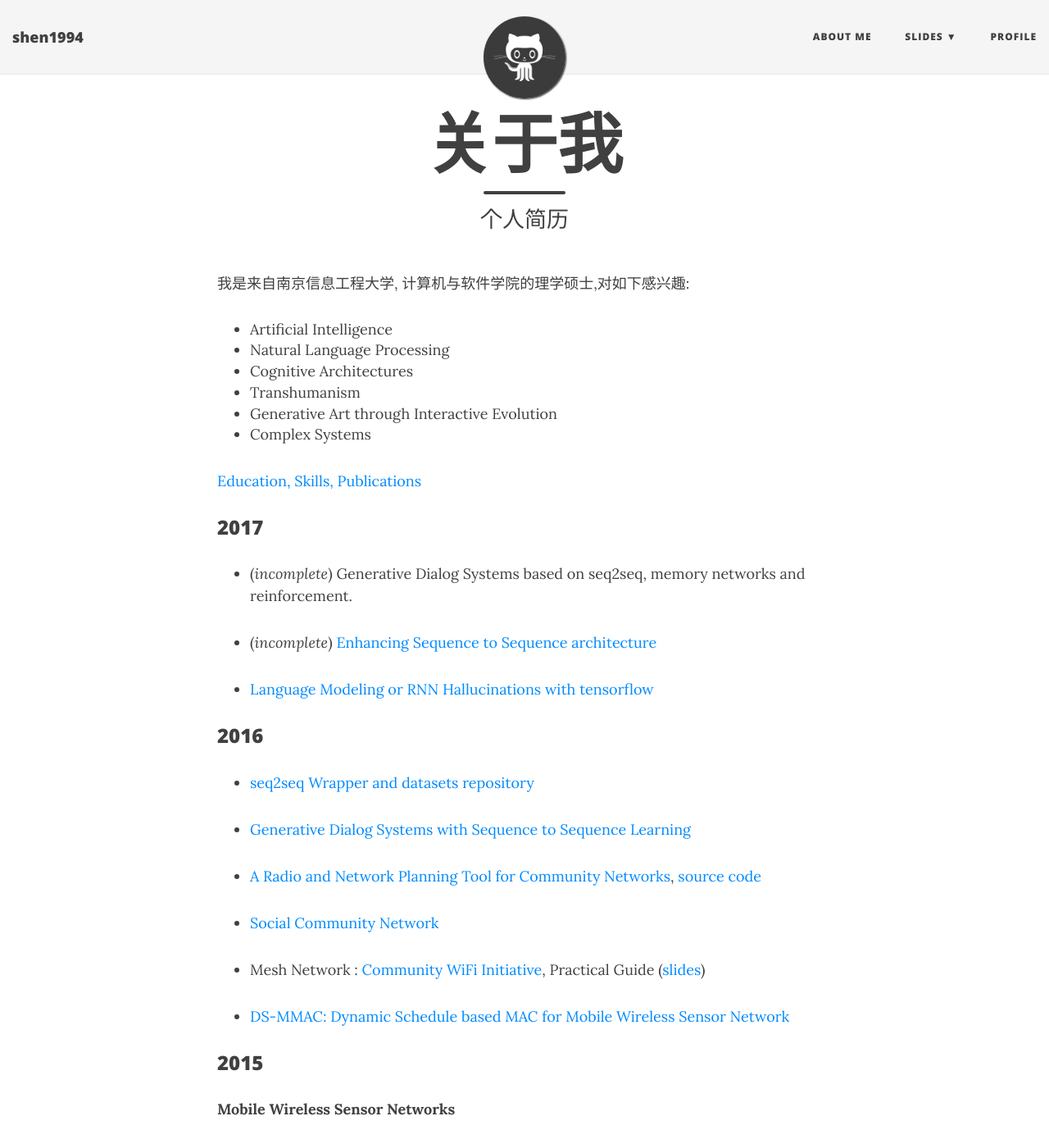
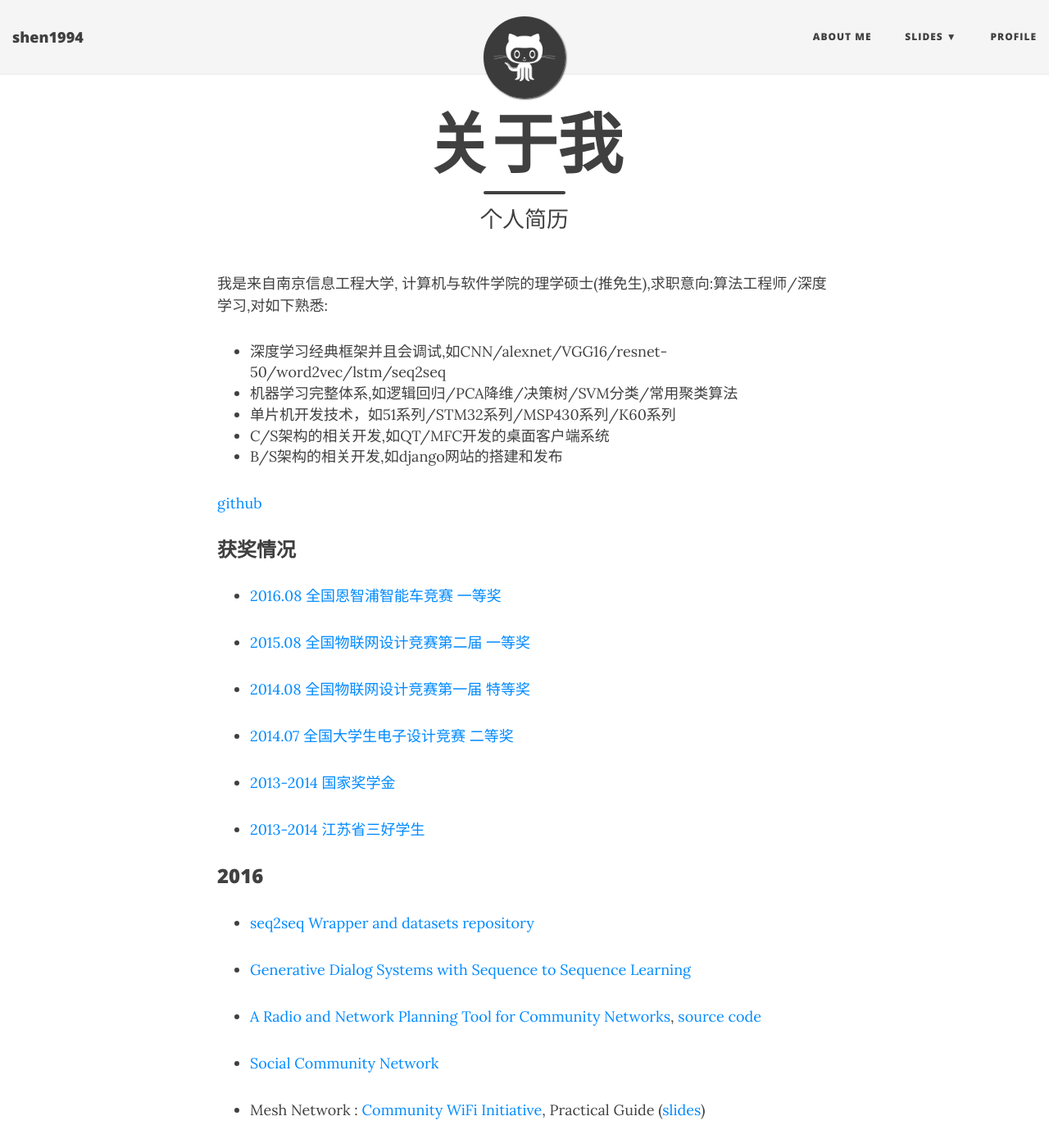
Before and after one commit to shen1994/shen1994.github.io, a Jekyll site: the page built from aboutme.md, in a window 1280 px wide and 1400 px high. Shown: the whole window at 82% size. Built offline with Jekyll 4.4.1, drawn with Linux system fonts in a browser that asks for light colours; nearby versions of some CDN libraries.

Commit message:
Update aboutme.md

```diff
--- a/aboutme.md
+++ b/aboutme.md
@@ -4,26 +4,30 @@ title: 关于我
 subtitle: 个人简历
 ---
 
-我是来自南京信息工程大学, 计算机与软件学院的理学硕士,对如下感兴趣:
+我是来自南京信息工程大学, 计算机与软件学院的理学硕士(推免生),求职意向:算法工程师/深度学习,对如下熟悉:
 
-- Artificial Intelligence
-- Natural Language Processing
-- Cognitive Architectures
-- Transhumanism
-- Generative Art through Interactive Evolution
-- Complex Systems
+- 深度学习经典框架并且会调试,如CNN/alexnet/VGG16/resnet-50/word2vec/lstm/seq2seq
+- 机器学习完整体系,如逻辑回归/PCA降维/决策树/SVM分类/常用聚类算法
+- 单片机开发技术，如51系列/STM32系列/MSP430系列/K60系列
+- C/S架构的相关开发,如QT/MFC开发的桌面客户端系统
+- B/S架构的相关开发,如django网站的搭建和发布
 
-[Education, Skills, Publications](http://suriya.strikingly.com/)
+[github](https://github.com/shen1994)
 
 
-### 2017
+### 获奖情况
 
-- (*incomplete*) Generative Dialog Systems based on seq2seq, memory networks and reinforcement.
+- [2016.08 全国恩智浦智能车竞赛 一等奖](#)
 
-- (*incomplete*) [Enhancing Sequence to Sequence architecture](https://github.com/suriyadeepan/augmented_seq2seq)
+- [2015.08 全国物联网设计竞赛第二届 一等奖](#)
 
-- [Language Modeling or RNN Hallucinations with tensorflow](https://github.com/suriyadeepan/language-modeling)
+- [2014.08 全国物联网设计竞赛第一届 特等奖](#)
 
+- [2014.07 全国大学生电子设计竞赛 二等奖](#)
+
+- [2013-2014 国家奖学金](#)
+
+- [2013-2014 江苏省三好学生](#)
 
 ### 2016
 
```
